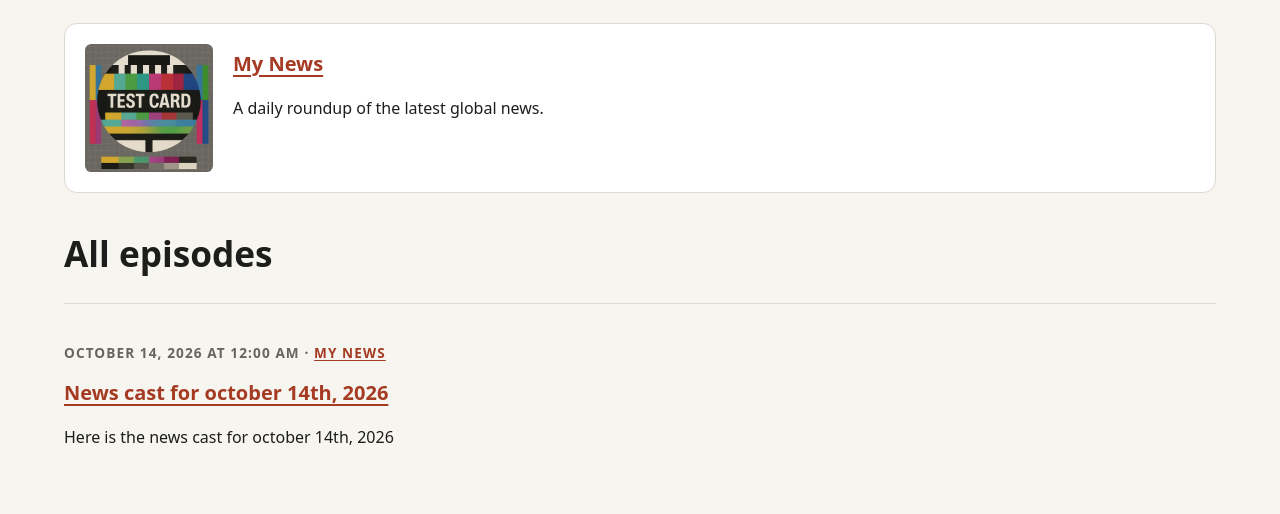
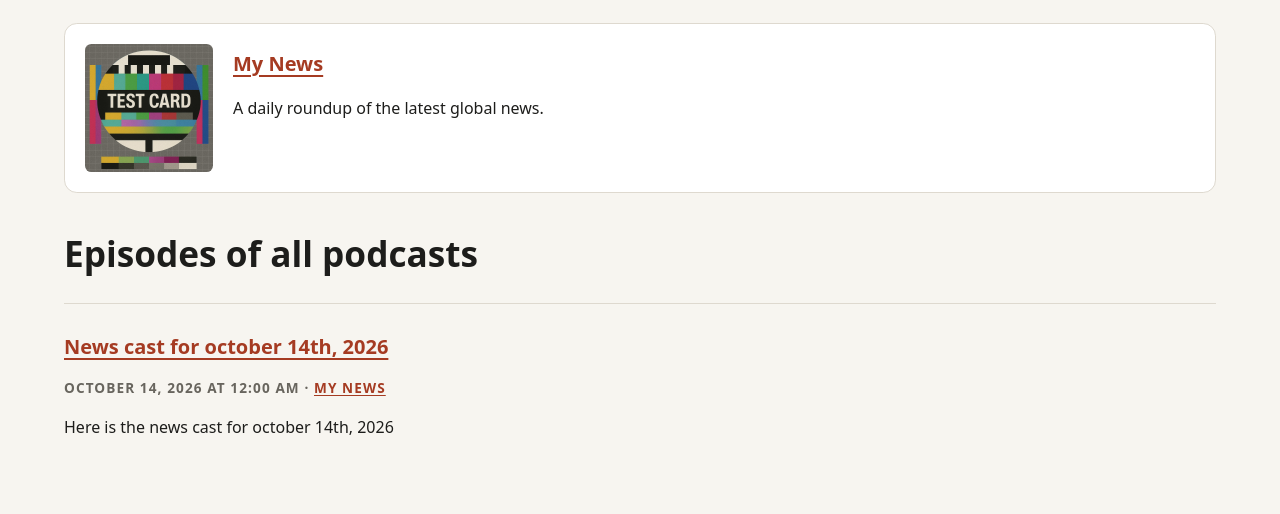
Before and after one commit to schulle4u/oprcast, a PHP site: page / in a window 1280 px wide. Shown: the part 392-906 px from the top of the page. Run offline with PHP 8.4, Linux system fonts and the light colour scheme.

Commit message:
Move episode meta data below the title

```diff
--- a/system/lang/de.php
+++ b/system/lang/de.php
@@ -18,7 +18,7 @@ return [
     'chapters_keyword' => 'Kapitel',
     'cover_alt' => 'Cover von {title}',
     'episodes' => 'Episoden',
-    'all_episodes' => 'Alle Episoden',
+    'all_episodes' => 'Episoden aller Podcasts',
     'no_episodes' => 'Noch keine Episoden veröffentlicht.',
     'breadcrumbs' => 'Brotkrumen',
     'audio_fallback' => 'Dein Browser unterstützt den Audioplayer nicht.',
--- a/system/lang/en.php
+++ b/system/lang/en.php
@@ -18,7 +18,7 @@ return [
     'chapters_keyword' => 'Chapters',
     'cover_alt' => 'Cover of {title}',
     'episodes' => 'Episodes',
-    'all_episodes' => 'All episodes',
+    'all_episodes' => 'Episodes of all podcasts',
     'no_episodes' => 'No episodes published yet.',
     'breadcrumbs' => 'Breadcrumbs',
     'audio_fallback' => 'Your browser does not support the audio player.',
--- a/system/layouts/episode.php
+++ b/system/layouts/episode.php
@@ -1,6 +1,6 @@
 <article>
     <nav aria-label="<?php echo htmlspecialchars($localization->get('breadcrumbs'), ENT_QUOTES, 'UTF-8'); ?>"><a href="<?php echo htmlspecialchars($baseUrl . '/' . $series['slug'] . '/', ENT_QUOTES, 'UTF-8'); ?>">← <?php echo htmlspecialchars($series['title'], ENT_QUOTES, 'UTF-8'); ?></a></nav>
-    <header><p class="meta"><time datetime="<?php echo $episode['date']->format('c'); ?>"><?php echo htmlspecialchars($localization->formatEpisodeDate($episode['date']), ENT_QUOTES, 'UTF-8'); ?></time></p><h1><?php echo htmlspecialchars($episode['title'], ENT_QUOTES, 'UTF-8'); ?></h1></header>
+    <header><h1><?php echo htmlspecialchars($episode['title'], ENT_QUOTES, 'UTF-8'); ?></h1><p class="meta"><time datetime="<?php echo $episode['date']->format('c'); ?>"><?php echo htmlspecialchars($localization->formatEpisodeDate($episode['date']), ENT_QUOTES, 'UTF-8'); ?></time></p></header>
 <?php $enclosures = $repository->enclosures($series, $episode, $baseUrl); ?>
     <audio controls preload="metadata">
 <?php foreach ($enclosures as $enclosure): ?>
--- a/system/layouts/home.php
+++ b/system/layouts/home.php
@@ -27,7 +27,7 @@
     <h2 id="episodes-title"><?php echo htmlspecialchars($localization->get('all_episodes'), ENT_QUOTES, 'UTF-8'); ?></h2>
     <ol class="episode-list">
 <?php foreach ($episodes as $item): ?>
-        <li><article><p class="meta"><time datetime="<?php echo $item['date']->format('c'); ?>"><?php echo htmlspecialchars($localization->formatEpisodeDate($item['date']), ENT_QUOTES, 'UTF-8'); ?></time> · <a href="<?php echo htmlspecialchars($baseUrl . '/' . $item['series_slug'] . '/', ENT_QUOTES, 'UTF-8'); ?>"><?php echo htmlspecialchars((string) $item['series_title'], ENT_QUOTES, 'UTF-8'); ?></a></p><h3><a href="<?php echo htmlspecialchars($baseUrl . '/' . $item['series_slug'] . '/' . $item['slug'] . '/', ENT_QUOTES, 'UTF-8'); ?>"><?php echo htmlspecialchars($item['title'], ENT_QUOTES, 'UTF-8'); ?></a></h3><p><?php echo htmlspecialchars((string) ($item['description'] ?? $markdown->text($item['body'])), ENT_QUOTES, 'UTF-8'); ?></p></article></li>
+        <li><article><h3><a href="<?php echo htmlspecialchars($baseUrl . '/' . $item['series_slug'] . '/' . $item['slug'] . '/', ENT_QUOTES, 'UTF-8'); ?>"><?php echo htmlspecialchars($item['title'], ENT_QUOTES, 'UTF-8'); ?></a></h3><p class="meta"><time datetime="<?php echo $item['date']->format('c'); ?>"><?php echo htmlspecialchars($localization->formatEpisodeDate($item['date']), ENT_QUOTES, 'UTF-8'); ?></time> · <a href="<?php echo htmlspecialchars($baseUrl . '/' . $item['series_slug'] . '/', ENT_QUOTES, 'UTF-8'); ?>"><?php echo htmlspecialchars((string) $item['series_title'], ENT_QUOTES, 'UTF-8'); ?></a></p><p><?php echo htmlspecialchars((string) ($item['description'] ?? $markdown->text($item['body'])), ENT_QUOTES, 'UTF-8'); ?></p></article></li>
 <?php endforeach; ?>
     </ol>
 </section>
--- a/system/layouts/series.php
+++ b/system/layouts/series.php
@@ -12,7 +12,7 @@
 <?php if ($episodes === []): ?><p><?php echo htmlspecialchars($localization->get('no_episodes'), ENT_QUOTES, 'UTF-8'); ?></p><?php else: ?>
     <ol class="episode-list">
 <?php foreach ($episodes as $item): ?>
-        <li><article><p class="meta"><time datetime="<?php echo $item['date']->format('c'); ?>"><?php echo htmlspecialchars($localization->formatEpisodeDate($item['date']), ENT_QUOTES, 'UTF-8'); ?></time></p><h3><a href="<?php echo htmlspecialchars($baseUrl . '/' . $series['slug'] . '/' . $item['slug'] . '/', ENT_QUOTES, 'UTF-8'); ?>"><?php echo htmlspecialchars($item['title'], ENT_QUOTES, 'UTF-8'); ?></a></h3><p><?php echo htmlspecialchars((string) ($item['description'] ?? $markdown->text($item['body'])), ENT_QUOTES, 'UTF-8'); ?></p></article></li>
+        <li><article><h3><a href="<?php echo htmlspecialchars($baseUrl . '/' . $series['slug'] . '/' . $item['slug'] . '/', ENT_QUOTES, 'UTF-8'); ?>"><?php echo htmlspecialchars($item['title'], ENT_QUOTES, 'UTF-8'); ?></a></h3><p class="meta"><time datetime="<?php echo $item['date']->format('c'); ?>"><?php echo htmlspecialchars($localization->formatEpisodeDate($item['date']), ENT_QUOTES, 'UTF-8'); ?></time></p><p><?php echo htmlspecialchars((string) ($item['description'] ?? $markdown->text($item['body'])), ENT_QUOTES, 'UTF-8'); ?></p></article></li>
 <?php endforeach; ?>
     </ol>
 <?php endif; ?>
```
